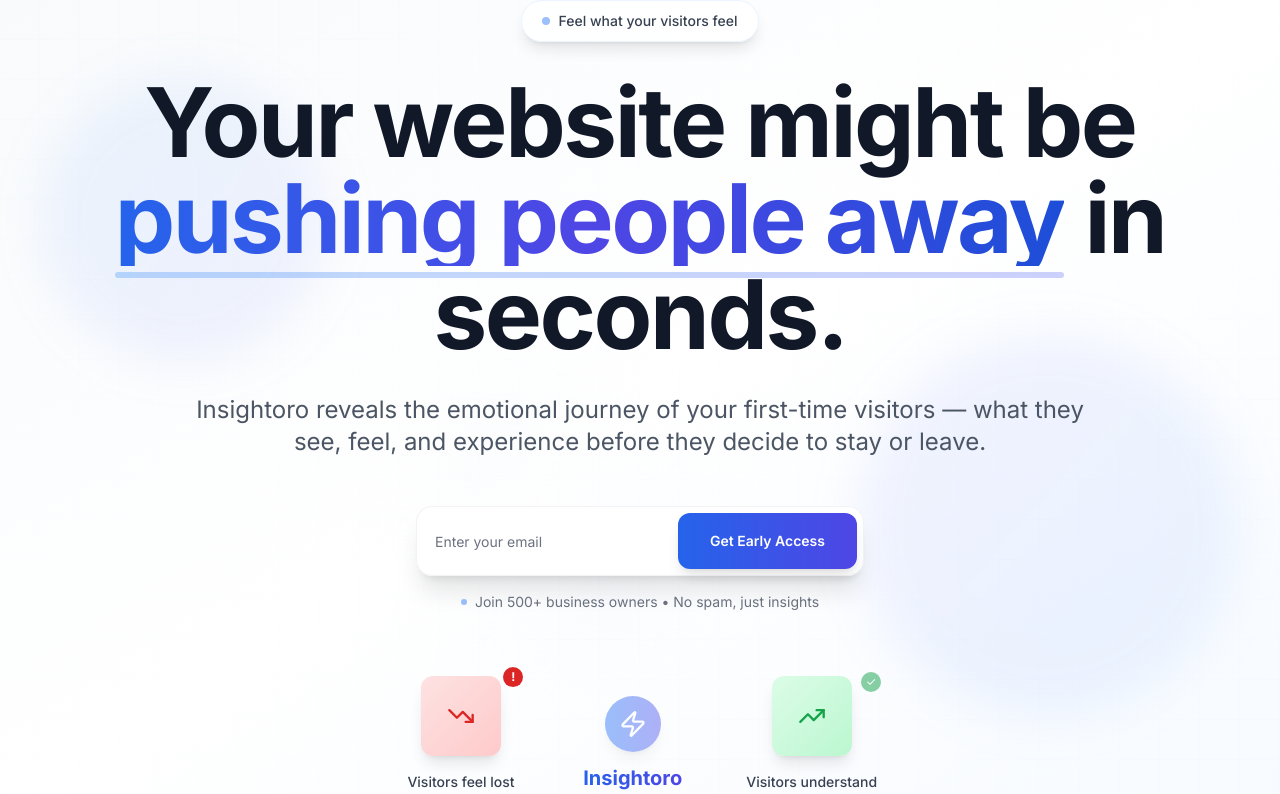
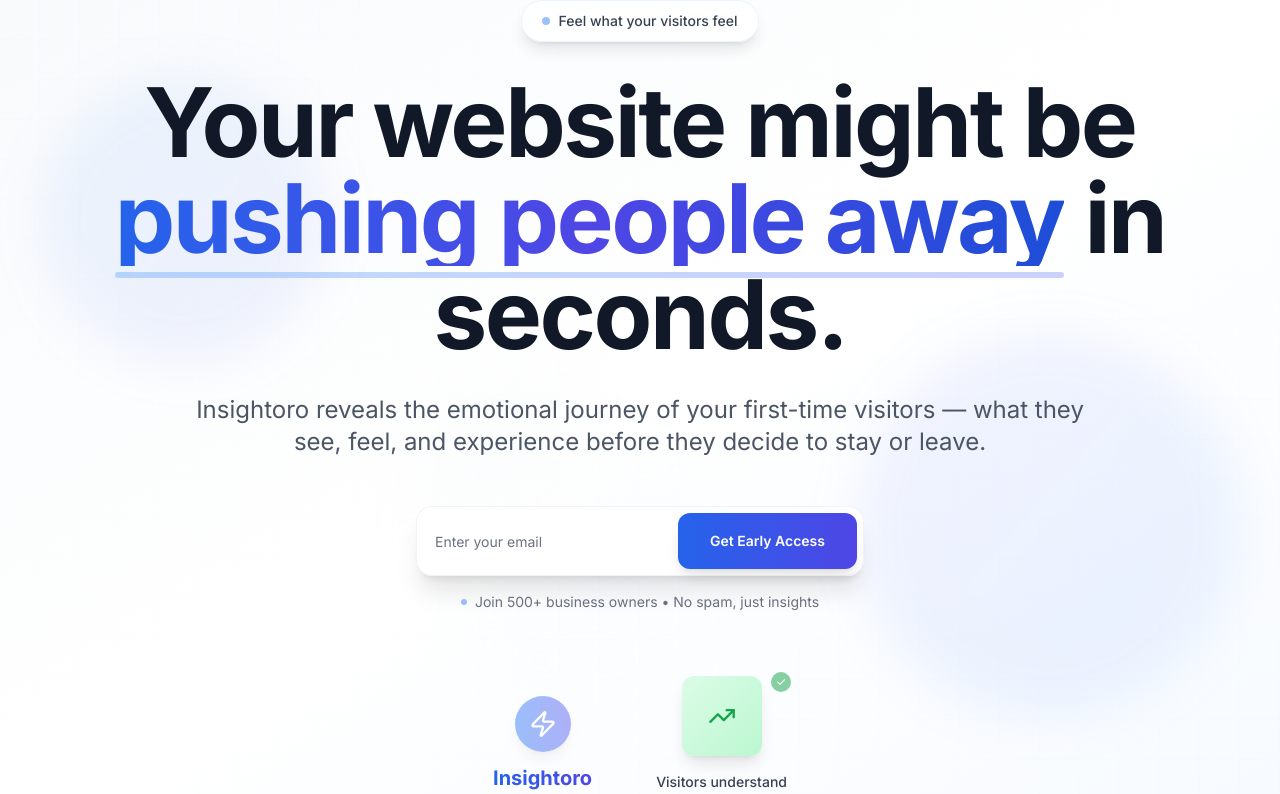
Before and after one commit to kluivstar/Insightoro-FE, a React (Vite) app: page / in a window 1280 px wide. Shown: the top 794 px of the page. Built offline with nearby package versions, Linux system fonts and the light colour scheme.

Commit message:
Refactor: Remove playful elements and section
Removed the "Visitors feel lost and leave quickly" section from the HeroSection and adjusted related styling to create a more professional and less playful design.

```diff
--- a/src/components/HeroSection.tsx
+++ b/src/components/HeroSection.tsx
@@ -3,7 +3,7 @@ import { useState } from 'react';
 import { Button } from '@/components/ui/button';
 import { Input } from '@/components/ui/input';
 import { toast } from 'sonner';
-import { TrendingDown, TrendingUp, Zap } from 'lucide-react';
+import { TrendingUp, Zap } from 'lucide-react';
 
 const HeroSection = () => {
   const [email, setEmail] = useState('');
@@ -80,20 +80,8 @@ const HeroSection = () => {
             </p>
           </div>
 
-          {/* Visual metaphor - more compact and modern */}
+          {/* Simplified visual metaphor - professional and clean */}
           <div className="flex justify-center items-center gap-8 md:gap-16">
-            <div className="text-center group">
-              <div className="relative">
-                <div className="w-20 h-20 bg-gradient-to-br from-red-100 to-red-200 rounded-xl flex items-center justify-center mb-4 mx-auto shadow-lg group-hover:shadow-xl transition-all duration-300">
-                  <TrendingDown className="w-7 h-7 text-red-600" />
-                </div>
-                <div className="absolute -top-1 -right-1 w-5 h-5 bg-red-600 rounded-full flex items-center justify-center animate-bounce">
-                  <span className="text-white text-xs font-bold">!</span>
-                </div>
-              </div>
-              <p className="text-gray-700 font-medium text-sm">Visitors feel lost<br />and leave quickly</p>
-            </div>
-
             <div className="flex flex-col items-center">
               <div className="w-14 h-14 bg-gradient-to-r from-blue-500 to-indigo-500 rounded-full flex items-center justify-center mb-3 shadow-lg animate-pulse">
                 <Zap className="w-7 h-7 text-white" />
```
